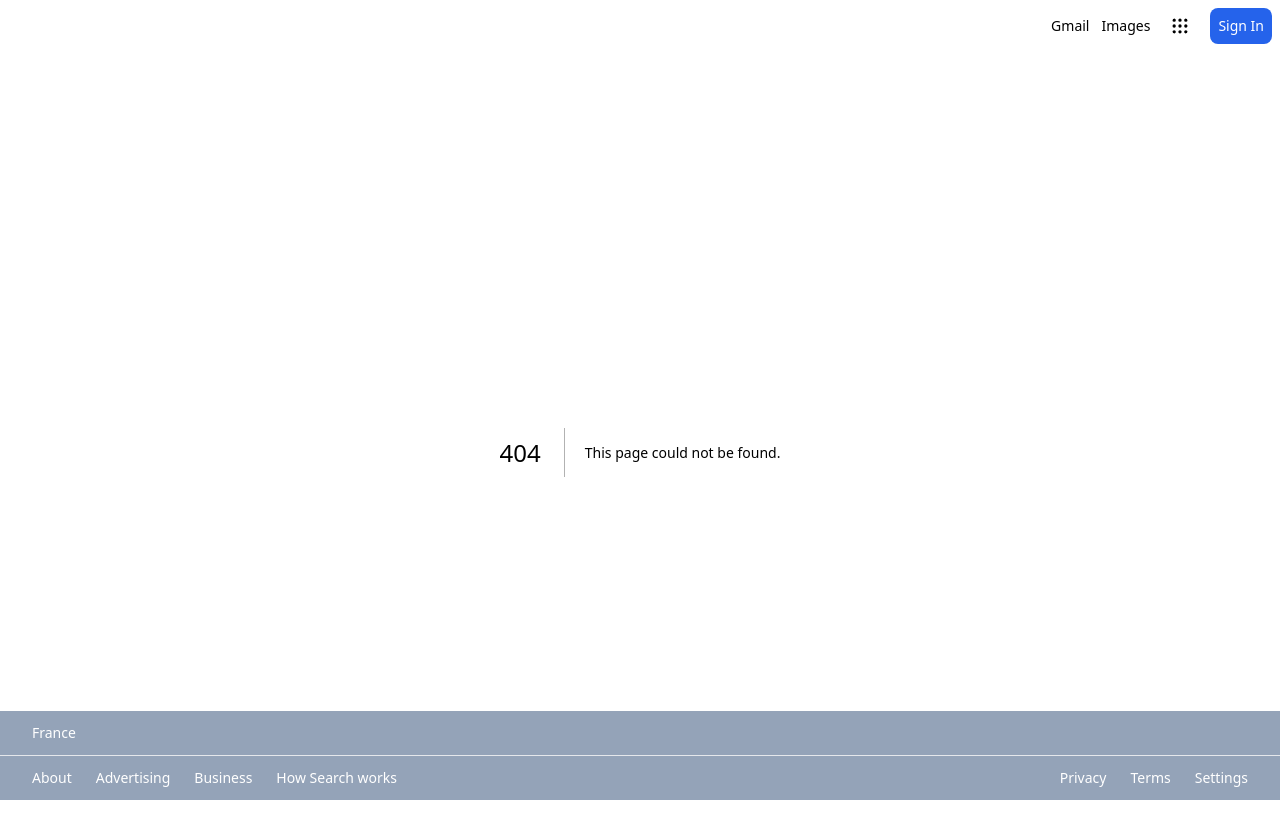
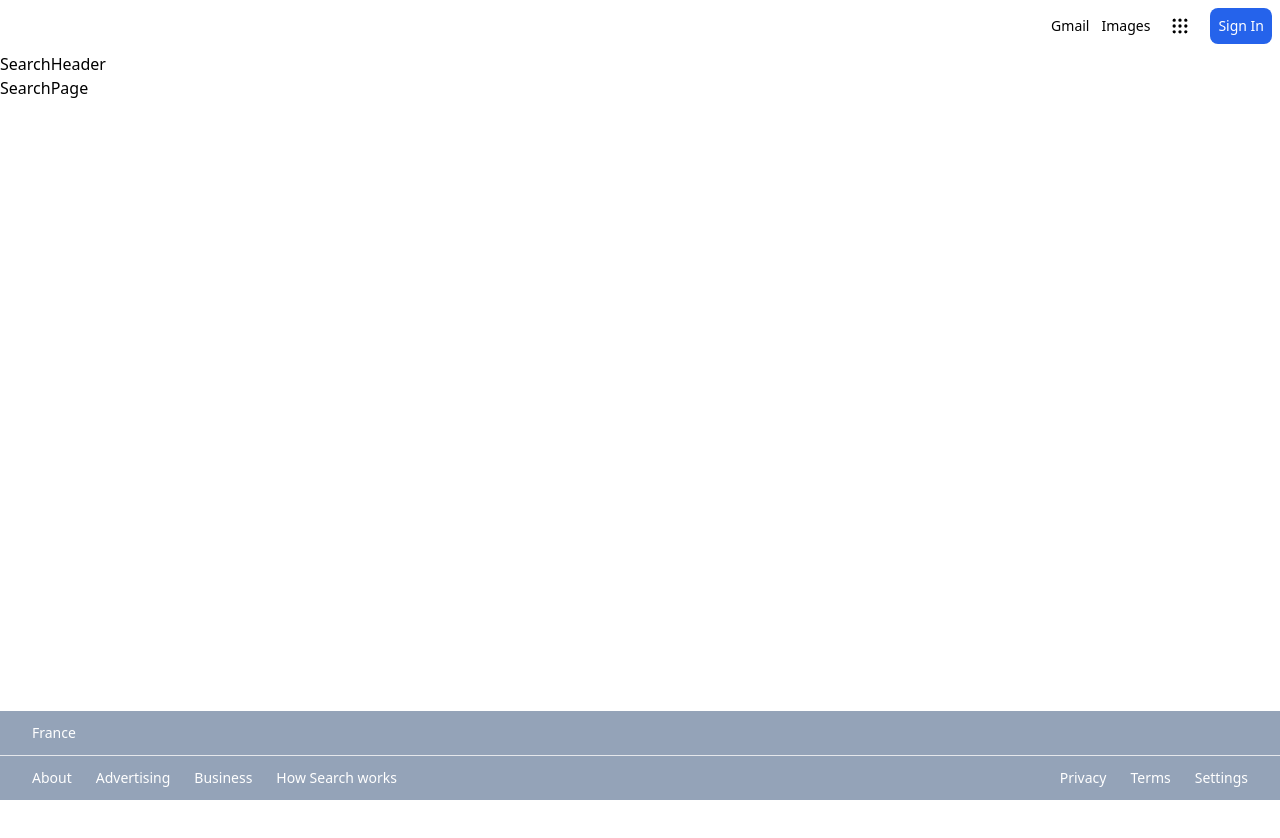
Before and after one commit to Mahfod-dev/google-v3, a Next.js app: page /search/image in a window 1280 px wide. Before the commit this address had no page. Shown: the top 838 px of the page. After the commit the page ends 800 px from the top, so only its background shows below. Built offline with nearby package versions, Linux system fonts and the light colour scheme.

Commit message:
create router search and page

```diff
--- /dev/null
+++ b/src/app/search/image/page.tsx
@@ -0,0 +1,4 @@
+const ImageSearchPage = () => {
+	return <div>SearchPage</div>;
+};
+export default ImageSearchPage;
--- /dev/null
+++ b/src/app/search/layout.tsx
@@ -0,0 +1,25 @@
+import '../globals.css';
+import 'react-toastify/dist/ReactToastify.css';
+import { SearchHeader } from '@/components/SearchHeader';
+
+export const metadata = {
+	title: 'SearchPage',
+	description: 'Generated by create next app',
+};
+
+export default function SearchLayout({
+	children,
+}: {
+	children: React.ReactNode;
+}) {
+	return (
+
+			<main>
+				<SearchHeader/>
+				{children}
+
+
+			</main>
+
+	);
+}
--- /dev/null
+++ b/src/app/search/web/page.tsx
@@ -0,0 +1,6 @@
+const WebSearchPage = () => {
+  return (
+    <div>SearchPage</div>
+  )
+}
+export default WebSearchPage
--- /dev/null
+++ b/src/components/SearchHeader/SearchHeader.tsx
@@ -0,0 +1,5 @@
+export function SearchHeader() {
+  return (
+    <div>SearchHeader</div>
+  )
+}
--- /dev/null
+++ b/src/components/SearchHeader/index.ts
@@ -0,0 +1 @@
+export * from './SearchHeader'
```
